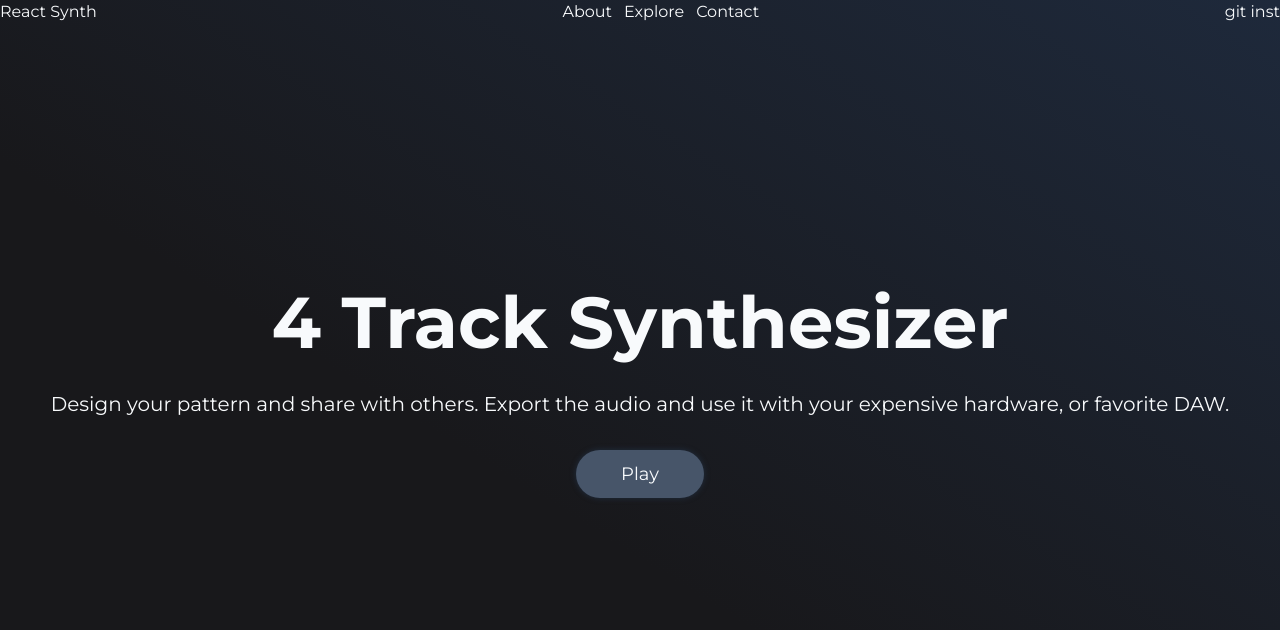
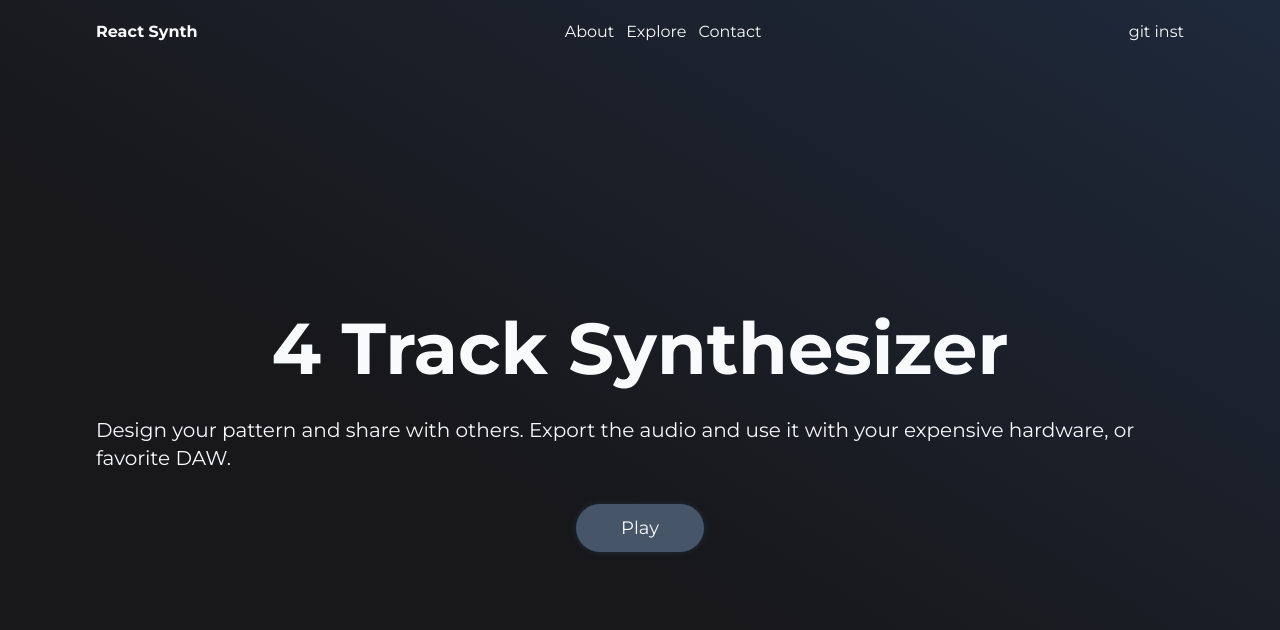
Before and after one commit to vybukhivka/react-synth, a React (Vite) app: page / in a window 1280 px wide. Shown: the top 630 px of the page. Built offline with nearby package versions, Linux system fonts and the light colour scheme.

Commit message:
style: navbar styles

```diff
--- a/src/components/NavBar.tsx
+++ b/src/components/NavBar.tsx
@@ -2,9 +2,11 @@ import { NavLink } from 'react-router-dom';
 
 function NavBar() {
   return (
-    <nav className="flex justify-between items-center">
+    <nav className="flex h-16 items-center justify-between">
       <div>
-        <NavLink to={'/'}>React Synth</NavLink>
+        <NavLink to={'/'}>
+          <span className="text font-bold">React Synth</span>
+        </NavLink>
       </div>
       <div className="flex justify-between space-x-3">
         <NavLink to={'/about'}>About</NavLink>
--- a/src/index.css
+++ b/src/index.css
@@ -6,7 +6,7 @@
 
 @layer base {
   body {
-    @apply h-screen w-screen text-slate-50 font-sans;
+    @apply h-screen text-slate-50 font-sans mx-24;
     background: linear-gradient(to top right, #18181b 40%, #1e293b);
     background-repeat: no-repeat;
     background-attachment: fixed;
```
